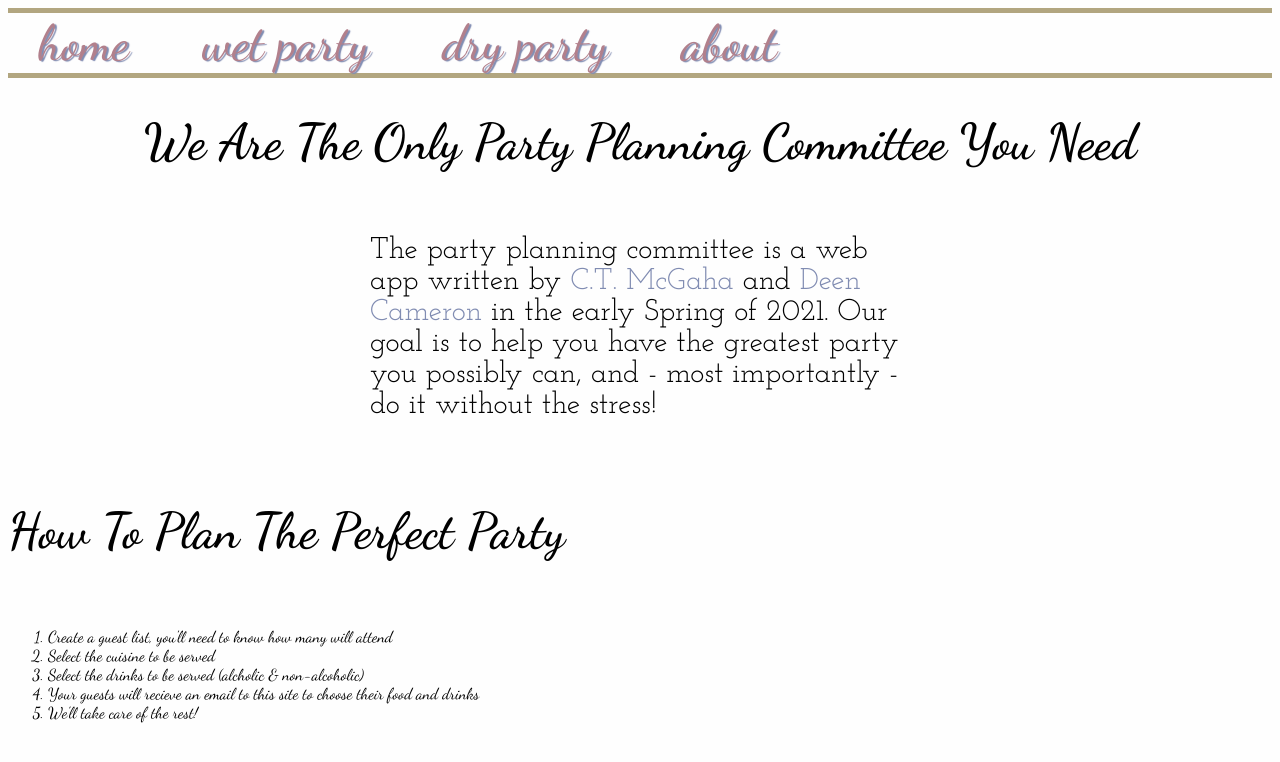
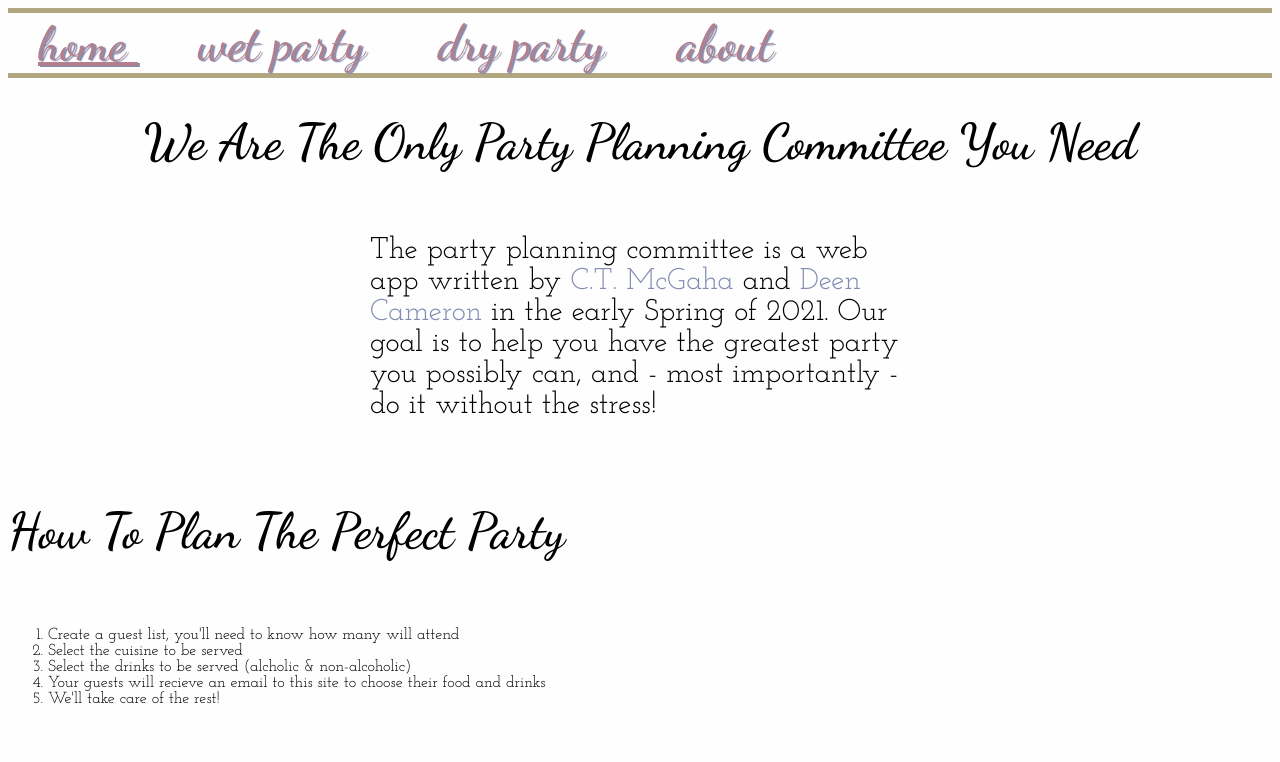
Before and after one commit to ct-mcgaha/party-planning-committee, a Vue app in the folder Project/: page /about in a window 1280 px wide. In both pictures the pointer is over the link "home". Shown: the top 762 px of the page. Built offline with nearby package versions, Linux system fonts and the light colour scheme.

Commit message:
added styling to nav bar

```diff
--- a/Project/src/App.vue
+++ b/Project/src/App.vue
@@ -52,18 +52,23 @@
   box-shadow: 2px #808cb2;
 }
 
-/*
 #home:hover {
-  margin-left: 30.33px;
+font-size: 3em;
+text-decoration: underline;
 }
+
 #wet:hover {
-    margin-left: 30.33px;
+font-size: 3em;
+text-decoration: underline;
 }
+
 #dry:hover {
-  margin-left: 30.33px;
+font-size: 3em;
+text-decoration: underline;
 }
 #about:hover {
-  margin-left: 30.33px;
+font-size: 3em;
+text-decoration: underline;
 }
-*/
+
 </style>
--- a/Project/src/views/About.vue
+++ b/Project/src/views/About.vue
@@ -7,6 +7,7 @@
           possibly can, and - most importantly - do it without the stress!</p>
      </div>
      <h3>How To Plan The Perfect Party</h3>
+     <div class="how">
      <ol>
        <li>Create a guest list, you'll need to know how many will attend</li>
        <li>Select the cuisine to be served</li>
@@ -14,6 +15,7 @@
        <li>Your guests will recieve an email to this site to choose their food and drinks</li>
        <li>We'll take care of the rest!</li>
      </ol>
+     </div>
   </div>
 </template>
 
@@ -67,4 +69,7 @@ a:hover {
   font-size: 50px;
 }
 
+.how li{
+  font-family: 'Josefin Slab', serif;
+}
 </style>
```
Also changed, not shown: 1 other file (tests, documents, lock files or other folders).
